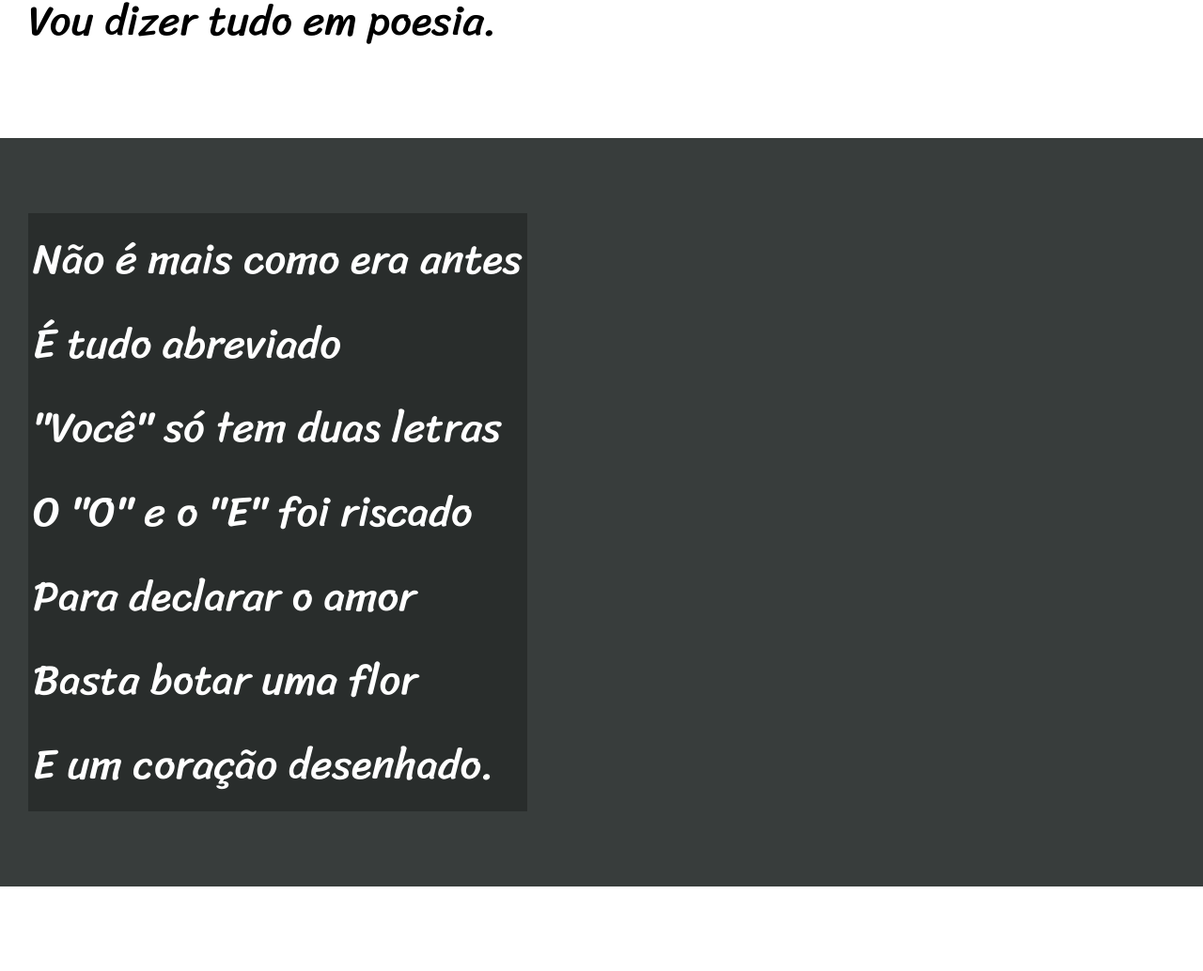
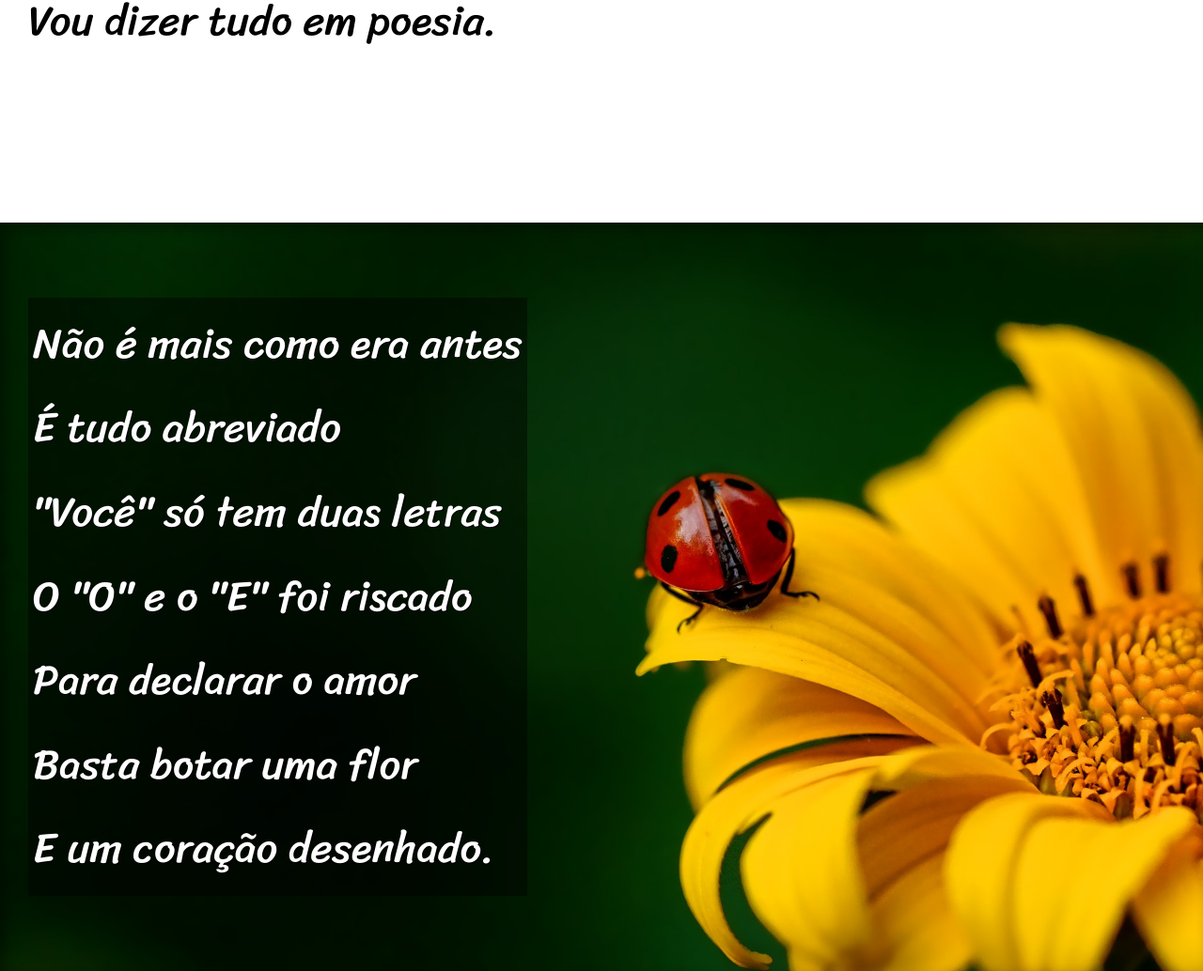
Before and after one commit to mariaclarabalbino/html-css, a plain HTML site: page desafios/desafio012/index.html in a window 1280 px wide. Shown: the part 900-1934 px from the top of the page at 94% size. Drawn offline with Linux system fonts and the light colour scheme.

Commit message:
configurando as sections

```diff
--- a/desafios/desafio012/estilo/style.css
+++ b/desafios/desafio012/estilo/style.css
@@ -57,6 +57,10 @@ section {
     font-size: 3.5vw;
 }
 
+section > p {
+    padding-bottom: 2em;
+}
+
 section.normal{
     background-color: white;
     color: black;
@@ -65,12 +69,25 @@ section.normal{
 section.imagem {
     background-color: rgb(56, 61, 60);
     color: white;
+    background-size: cover;
+    box-shadow: inset 6px 6px 13px 0px rgba(0, 0, 0, 0.384);
+    background-attachment: fixed;
 }
 
 section.imagem > p {
     display: inline-block;
     padding: 5px;
-    background-color: rgba(0, 0, 0, 0.267);
+    background-color: rgba(0, 0, 0, 0.438);
+    text-shadow: 1px 1px 0px black;
+}
+
+section#img01 {
+    background-image: url(../imagens/background001.jpg);
+    background-position: right center;
+}
+
+section#img02 {
+    background-image: url(../imagens/background002.jpg);
 }
 
 footer {
--- a/desafios/desafio012/index.html
+++ b/desafios/desafio012/index.html
@@ -23,7 +23,7 @@
         </p>
     </section>
 
-    <section class="imagem">
+    <section class="imagem" id="img01">
         <p>
             Não é mais como era antes <br>
             É tudo abreviado <br>
@@ -57,7 +57,7 @@
         </p>
     </section>
 
-    <section class="imagem">
+    <section class="imagem" id="img02">
         <p>
             Tenho saudade das cartas <br>
             Escritas com a própria mão <br>
```
